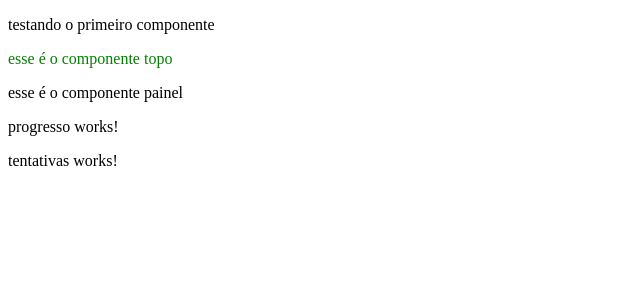
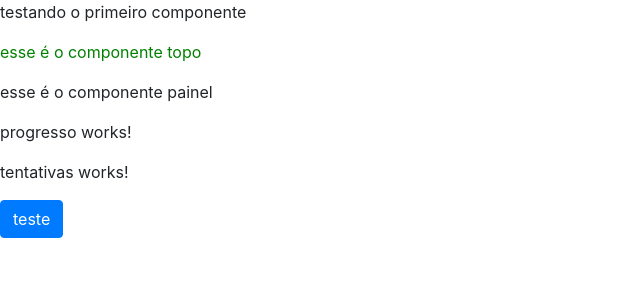
Before and after one commit to raulanacleto/angular, an Angular app: page / in a window 1280 px wide. Shown: the top 300 px of the page, without its empty margins (0-640 px from the left). Built offline with nearby package versions, Linux system fonts and the light colour scheme.

Commit message:
'adicionado-bootstrap-na-aplicacao'

```diff
--- a/angular.json
+++ b/angular.json
@@ -24,6 +24,7 @@
               "src/assets"
             ],
             "styles": [
+              "node_modules/bootstrap/dist/css/bootstrap.min.css",
               "src/styles.css"
             ],
             "scripts": []
--- a/package.json
+++ b/package.json
@@ -19,6 +19,7 @@
     "@angular/platform-browser": "~8.2.0",
     "@angular/platform-browser-dynamic": "~8.2.0",
     "@angular/router": "~8.2.0",
+    "bootstrap": "^4.3.1",
     "rxjs": "~6.4.0",
     "tslib": "^1.10.0",
     "zone.js": "~0.9.1"
--- a/src/app/painel/painel.component.html
+++ b/src/app/painel/painel.component.html
@@ -3,3 +3,5 @@
 </p>
 <app-progresso></app-progresso>
 <app-tentativas></app-tentativas>
+
+<button class="btn btn-primary" >teste</button>
```
Also changed, not shown: 1 other file (tests, documents, lock files or other folders).
